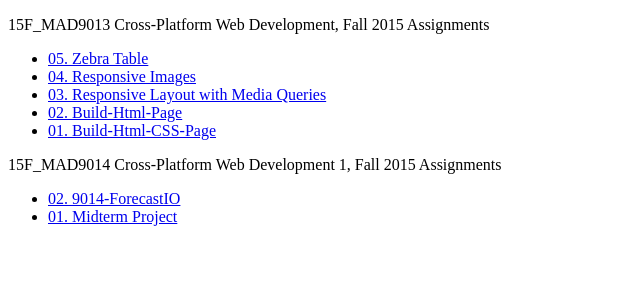
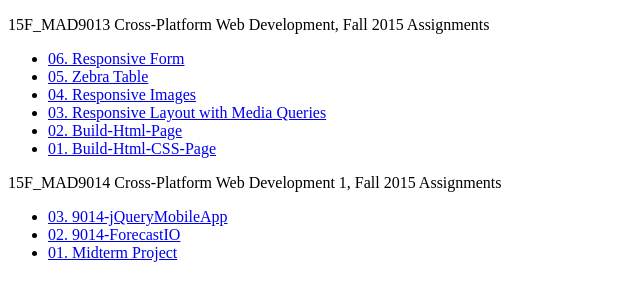
Before and after one commit to mang0055/Pages, a plain HTML site: page index.html in a window 1280 px wide. Shown: the whole page, without its empty margins (0-640 px from the left). Drawn offline with Linux system fonts and the light colour scheme.

Commit message:
Link updates

```diff
--- a/index.html
+++ b/index.html
@@ -6,6 +6,7 @@
 <body>
     <p>15F_MAD9013 Cross-Platform Web Development, Fall 2015 Assignments</p>
     <ul>
+        <li><a href="http://mang0055.github.io/Pages/9013-RespForm/" target="blank">06. Responsive Form</a></li>
         <li><a href="http://mang0055.github.io/Pages/MAD9013-Zebra-Table/" target="blank">05. Zebra Table</a></li>
         <li><a href="http://mang0055.github.io/Pages/MAD9013-Responsive-Images/" target="blank">04. Responsive Images</a></li>
         <li><a href="http://mang0055.github.io/Pages/HTML/" target="blank">03. Responsive Layout with Media Queries</a></li>
@@ -15,6 +16,7 @@
 
     <p>15F_MAD9014 Cross-Platform Web Development 1, Fall 2015 Assignments</p>
     <ul>
+       <li><a href="http://mang0055.github.io/Pages/9014-jQueryMobileApp/" target="blank">03. 9014-jQueryMobileApp</a></li>
         <li><a href="http://mang0055.github.io/Pages/9014-ForecastIO/" target="blank">02. 9014-ForecastIO</a></li>
     	<li><a href="http://mang0055.github.io/Pages/9014-MidTerm/" target="blank">01. Midterm Project</a></li>
     </ul>
```
